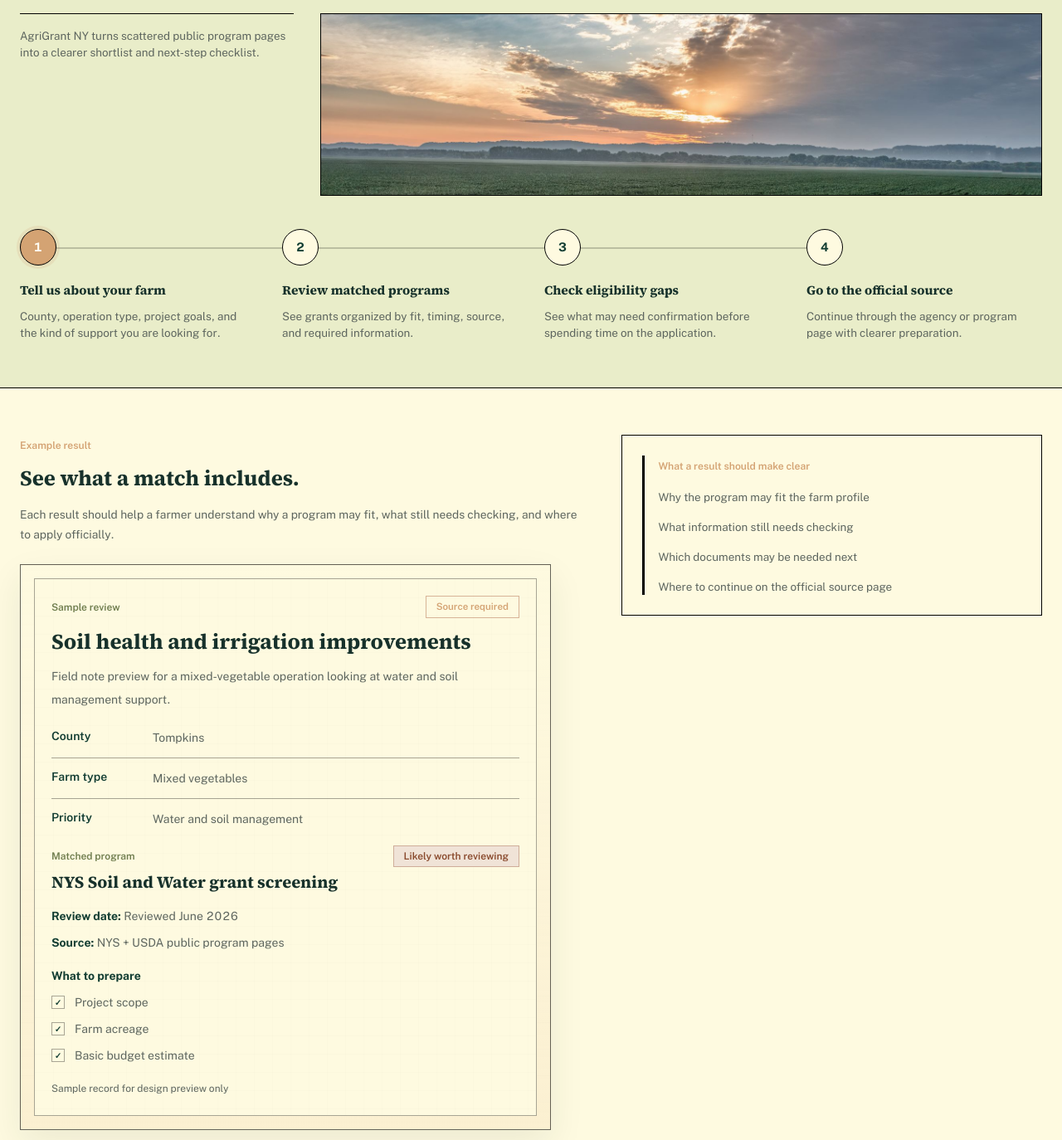
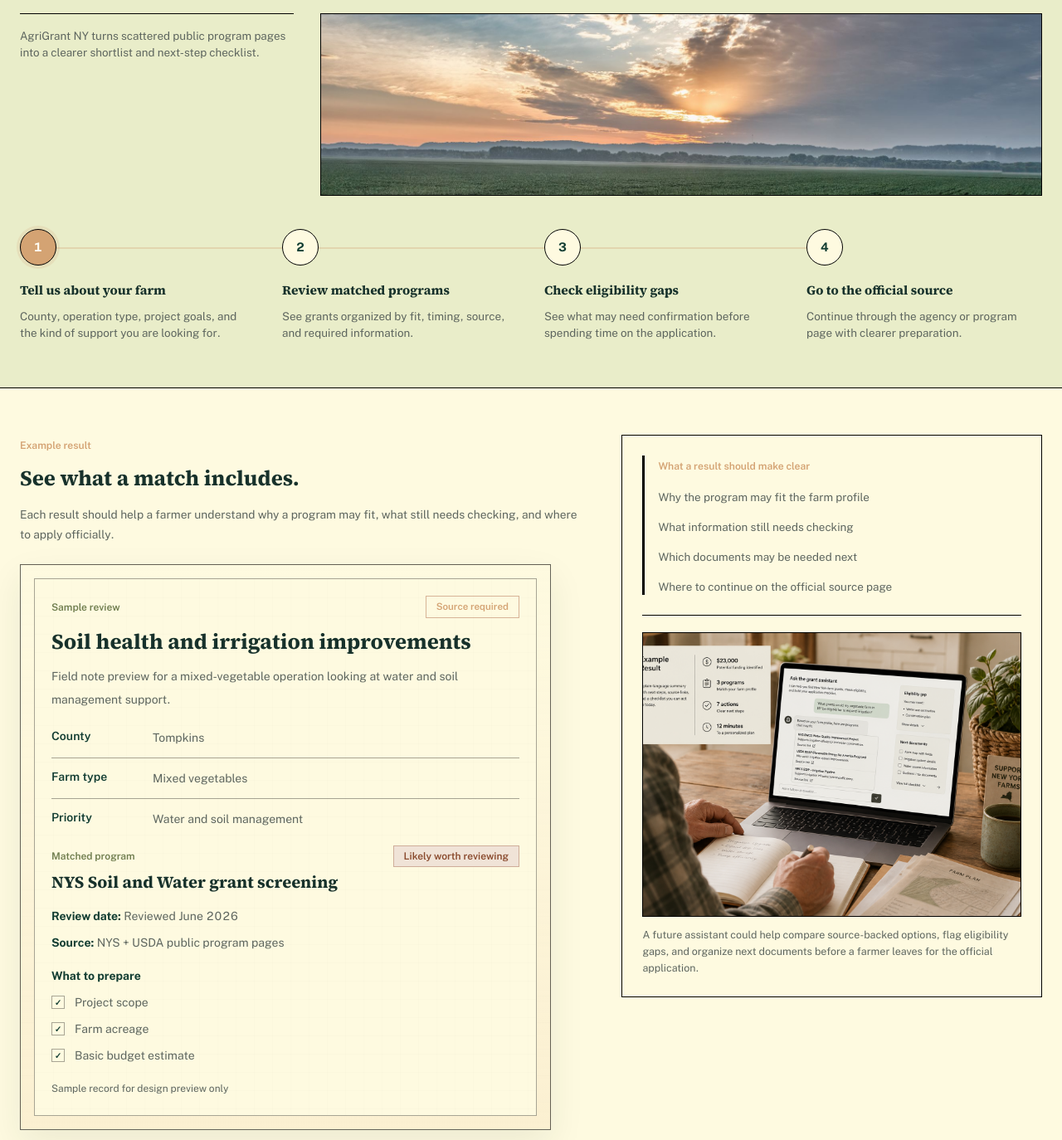
Before and after one commit to Andrewliyx/agrigrantny-next, a Next.js app: page / in a window 1280 px wide. Shown: the part 938-2312 px from the top of the page at 83% size. Built offline with nearby package versions, Linux system fonts and the light colour scheme.

Commit message:
Add AI assistant visual to example section

```diff
--- a/src/app/page.tsx
+++ b/src/app/page.tsx
@@ -365,9 +365,9 @@ function Welcome({
               <article className="relative" key={step.number}>
                 {index < siteContent.workflow.steps.length - 1 && (
                   <>
-                  <div className="absolute left-11 right-[-2rem] top-[22px] h-[2px] bg-[rgba(0,0,0,0.2)] max-xl:hidden" />
+                  <div className="absolute left-11 right-[-2rem] top-[22px] h-[2px] bg-[rgba(212,163,115,0.32)] max-xl:hidden" />
                   <div
-                      className="absolute left-11 top-[22px] h-[2px] bg-black transition-[width] duration-200 ease-out max-xl:hidden"
+                      className="absolute left-11 top-[22px] h-[2px] bg-[var(--clay)] transition-[width] duration-200 ease-out max-xl:hidden"
                       style={{
                         width: `calc((100% + 2rem - 2.75rem) * ${Math.max(0, Math.min(1, workflowProgress * (siteContent.workflow.steps.length - 1) - index))})`,
                       }}
@@ -421,6 +421,20 @@ function Welcome({
                   <li>Where to continue on the official source page</li>
                 </ul>
               </div>
+              <figure className="mt-6 border-t border-black pt-5">
+                <div className="relative aspect-[4/3] overflow-hidden border border-black">
+                  <Image
+                    alt="Farmer interacting with an AI grant assistant on a laptop during application preparation"
+                    className="object-cover"
+                    fill
+                    sizes="(max-width: 1024px) 100vw, 420px"
+                    src="/ai-agent-demo.png"
+                  />
+                </div>
+                <figcaption className="mt-3 text-[0.78rem] leading-5 text-[var(--muted-ink)]">
+                  A future assistant could help compare source-backed options, flag eligibility gaps, and organize next documents before a farmer leaves for the official application.
+                </figcaption>
+              </figure>
             </aside>
           </div>
           <div className="grid grid-cols-3 gap-4 max-md:grid-cols-1">
```
Also changed, not shown: public/ai-agent-demo.png (added).
